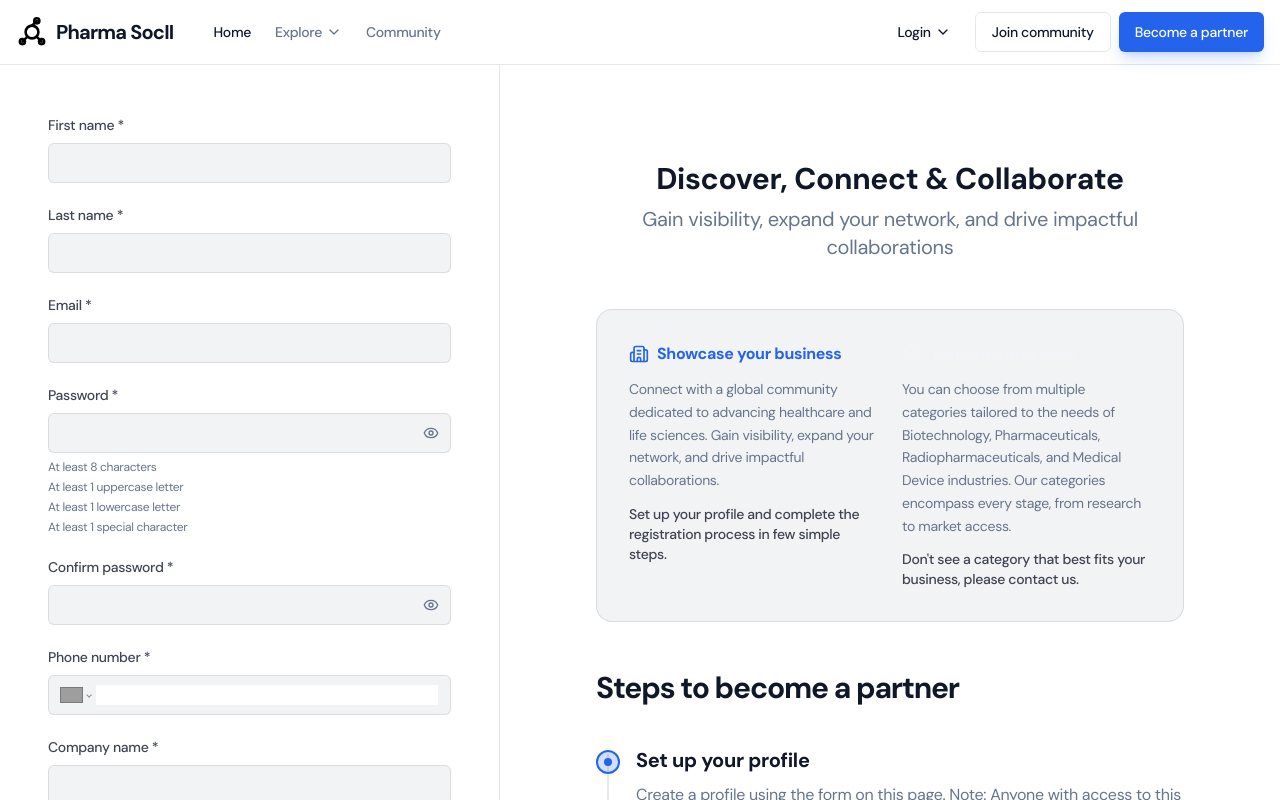
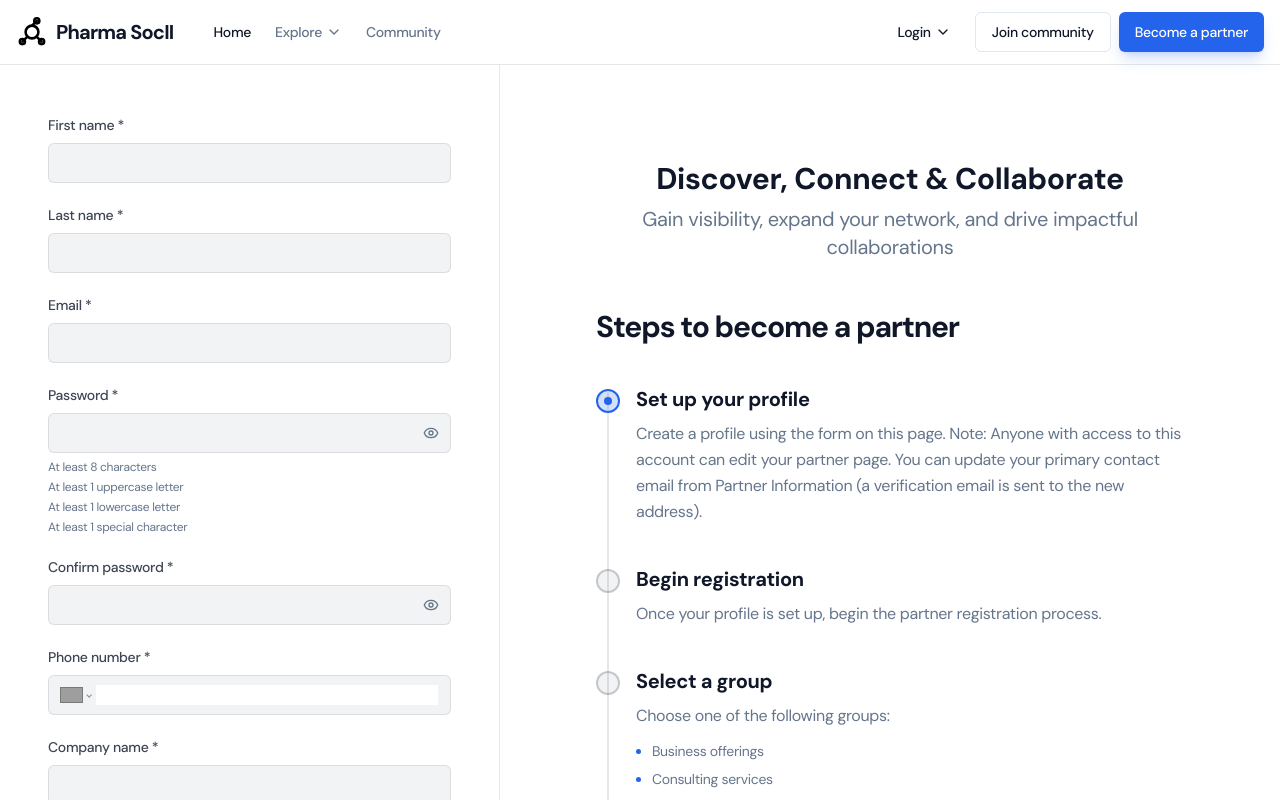
Before and after one commit to simran-kanda1/pharmasocii, a React (Vite) app: page /signup in a window 1280 px wide. Shown: the top 800 px of the page. Built offline with nearby package versions, Linux system fonts and the light colour scheme; no server answers; grey boxes are pictures that could not be loaded.

Commit message:
Remove top informative banner box on partner registration page

```diff
--- a/src/pages/PartnerRegister.tsx
+++ b/src/pages/PartnerRegister.tsx
@@ -1,6 +1,6 @@
 import { useState } from "react";
 import { useNavigate, Link } from "react-router-dom";
-import { Activity, ShieldCheck, Building2, Eye, EyeOff } from "lucide-react";
+import { Activity, ShieldCheck, Eye, EyeOff } from "lucide-react";
 import { Button } from "@/components/ui/button";
 import { Checkbox } from "@/components/ui/checkbox";
 import { Input } from "@/components/ui/input";
@@ -310,29 +310,7 @@ export default function PartnerRegister() {
                         <p className="text-xl text-muted-foreground">Gain visibility, expand your network, and drive impactful collaborations</p>
                     </div>
 
-                    {/* Top informative banner boxes */}
-                    <div className="grid grid-cols-1 md:grid-cols-2 gap-6 bg-foreground/5 border border-foreground/10 rounded-2xl p-6 lg:p-8 backdrop-blur-sm">
-                        <div className="space-y-3">
-                            <div className="flex items-center gap-2 text-primary">
-                                <Building2 className="w-5 h-5" />
-                                <h3 className="font-semibold">Showcase your business</h3>
-                            </div>
-                            <p className="text-sm text-muted-foreground leading-relaxed">
-                                Connect with a global community dedicated to advancing healthcare and life sciences. Gain visibility, expand your network, and drive impactful collaborations.
-                            </p>
-                            <p className="text-sm text-foreground/80 font-medium">Set up your profile and complete the registration process in few simple steps.</p>
-                        </div>
-                        <div className="space-y-3">
-                            <div className="flex items-center gap-2 text-secondary">
-                                <ShieldCheck className="w-5 h-5" />
-                                <h3 className="font-semibold">Tailored Categories</h3>
-                            </div>
-                            <p className="text-sm text-muted-foreground leading-relaxed">
-                                You can choose from multiple categories tailored to the needs of Biotechnology, Pharmaceuticals, Radiopharmaceuticals, and Medical Device industries. Our categories encompass every stage, from research to market access.
-                            </p>
-                            <p className="text-sm text-foreground/80 font-medium">Don't see a category that best fits your business, please contact us.</p>
-                        </div>
-                    </div>
+
 
                     <div className="space-y-8">
                         <div>
```
